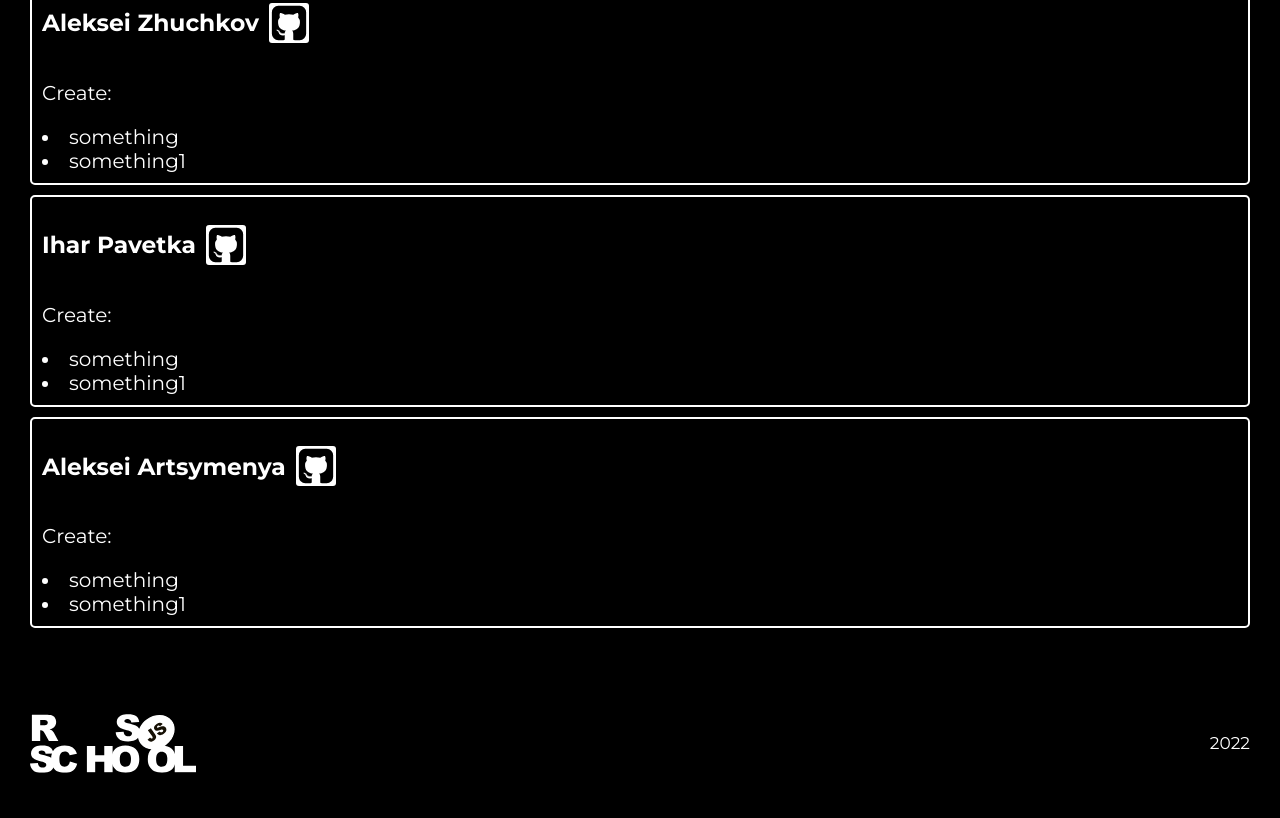
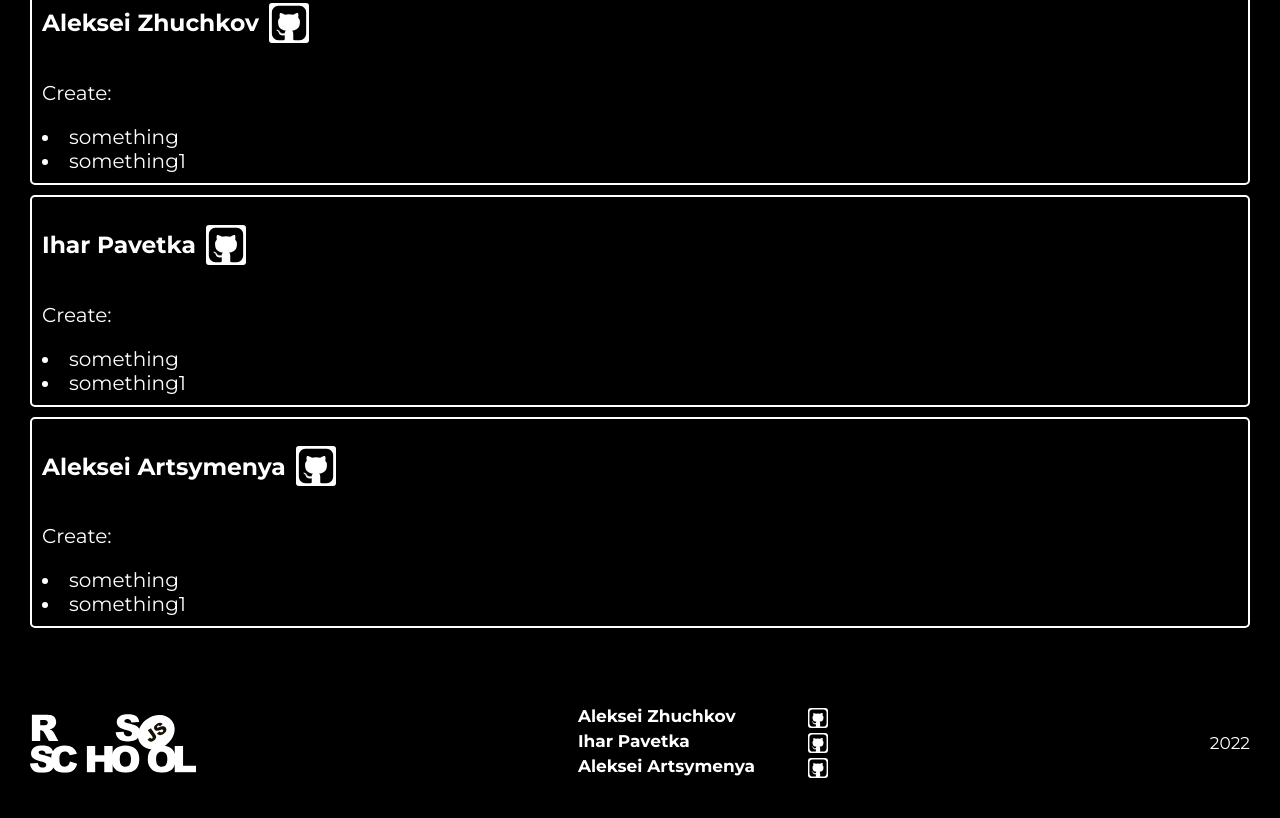
Before and after one commit to Alex-Artsymenya/RS_Lang, a website built with webpack: page src/index.html in a window 1280 px wide. Shown: the part 537-1355 px from the top of the page. Built offline with nearby package versions, Linux system fonts and the light colour scheme.

Commit message:
feat: complete main page

```diff
--- a/src/components/Footer.ts
+++ b/src/components/Footer.ts
@@ -1,5 +1,6 @@
 import Component from "./common/Component";
 import "../scss/layout/_footer.scss";
+import { coloborations } from "./common/coloborations";
 
 class Footer implements Component {
   private class: string;
@@ -9,13 +10,22 @@ class Footer implements Component {
   }
 
   public async render(): Promise<string> {
+    let creatersInfo = ''
+    coloborations.forEach(item => {
+      creatersInfo += `
+      <a class="coloboration-info" href="${item.github}">
+        <h4>${item.name}</h4>
+        <img class="img-github" src="./assets/svg/github.svg" alt="github logo">
+      </a>
+      `
+    })
     const view = `
     <div class="wrapper footer__wrapper ${this.class ? this.class : ""}">
       <a class="link rs-logo" href="https://rs.school/">
         <div class="rs-logo__img"></div>
       </a>
+        <div>${creatersInfo}</div>
         <div>2022</div>
-      </div>
     </div>
     `;
     return view;
--- /dev/null
+++ b/src/components/common/coloborations.ts
@@ -0,0 +1,33 @@
+interface coloboration {
+  name: string,
+  github: string,
+  create: string[]
+}
+
+export const coloborations: coloboration[] = [
+  {
+    name: "Aleksei Zhuchkov",
+    github: "https://github.com/kelzerock",
+    create: [
+      "something",
+      "something1",
+    ]
+  },
+  {
+    name: "Ihar Pavetka",
+    github: "https://github.com/MuJlblii",
+    create: [
+      "something",
+      "something1",
+    ]
+  },
+  {
+    name: "Aleksei Artsymenya",
+    github: "https://github.com/Alex-Artsymenya",
+    create: [
+      "something",
+      "something1",
+    ]
+  },
+
+]
--- a/src/components/pages/Home.ts
+++ b/src/components/pages/Home.ts
@@ -1,38 +1,5 @@
+import { coloborations } from "../common/coloborations";
 import Page from "./Page";
-
-interface coloboration {
-  name: string,
-  github: string,
-  create: string[]
-}
-
-const coloborations: coloboration[] = [
-  {
-    name: "Aleksei Zhuchkov",
-    github: "https://github.com/kelzerock",
-    create: [
-      "something",
-      "something1",
-    ]
-  },
-  {
-    name: "Ihar Pavetka",
-    github: "https://github.com/MuJlblii",
-    create: [
-      "something",
-      "something1",
-    ]
-  },
-  {
-    name: "Aleksei Artsymenya",
-    github: "https://github.com/Alex-Artsymenya",
-    create: [
-      "something",
-      "something1",
-    ]
-  },
-
-]
 
 class HomePage implements Page {
   public async render(): Promise<string> {
@@ -43,7 +10,6 @@ class HomePage implements Page {
       </section>
       <section class="our-team">
         <h2>Our team:</h2>`
-
       coloborations.forEach(item => {
         view +=  `
         <div class="item-team">
--- a/src/index.html
+++ b/src/index.html
@@ -12,8 +12,10 @@
       rel="stylesheet"/>
   </head>
   <body>
-    <header id="header_container" class="header"></header>
-    <main id="page_container"></main>
-    <footer id="footer_container" class="footer"></footer>
+    <div class="main-wrapper">
+      <header id="header_container" class="header"></header>
+      <main id="page_container"></main>
+      <footer id="footer_container" class="footer"></footer>
+    </div>
   </body>
 </html>
--- a/src/scss/base/_base.scss
+++ b/src/scss/base/_base.scss
@@ -15,6 +15,14 @@ body {
   overflow-x: hidden;
 }
 
+.main-wrapper {
+  min-height: 100vh;
+  display: flex;
+  flex-direction: column;
+  max-width: 1920px;
+  width: 100%;
+  justify-content: space-between;
+}
 main {
   flex-grow: 1;
 }
--- a/src/scss/layout/_footer.scss
+++ b/src/scss/layout/_footer.scss
@@ -31,3 +31,25 @@
 .rs-logo:hover {
   filter: invert(15%);
 }
+
+
+footer .coloboration-info {
+
+  display: flex;
+  flex-direction: row;
+  align-items: center;
+  column-gap: 10px;
+  width: 250px;
+  justify-content: space-between;
+
+  h4 {
+    margin: 0 0 5px 0;
+  }
+
+  .img-github {
+    width: 20px;
+    height: 20px;
+    border-radius: 3px;
+    background-color: white;
+  }
+}
--- a/src/scss/layout/_textbook.scss
+++ b/src/scss/layout/_textbook.scss
@@ -1,7 +1,7 @@
 @import '../abstract/constants';
 .textbook-navigation {
   height: 130px;
-  width: calc(100vw - 20px);
+  // width: calc(100vw - 20px);
 }
 
 .navigation-buttons{
@@ -16,7 +16,7 @@
 .textbook-navigation__wrapper {
   margin: auto;
   height: 100%;
-  width: calc(100vw - 20px);
+  // width: calc(100vw - 20px);
   background-color: $color-dark;
   @include vertical-flex();
   justify-content: flex-start;
```
